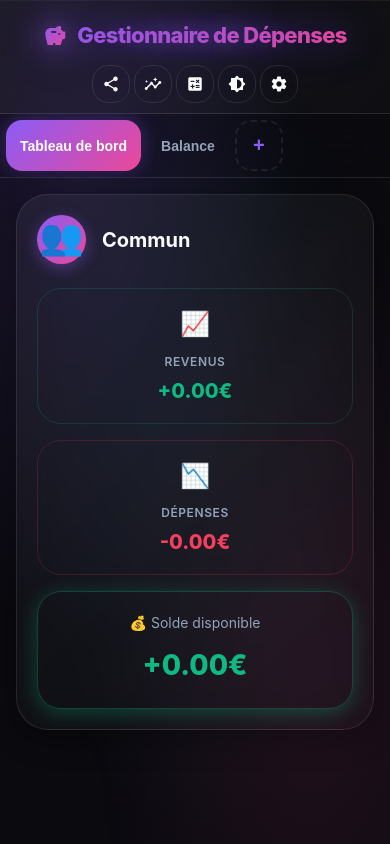
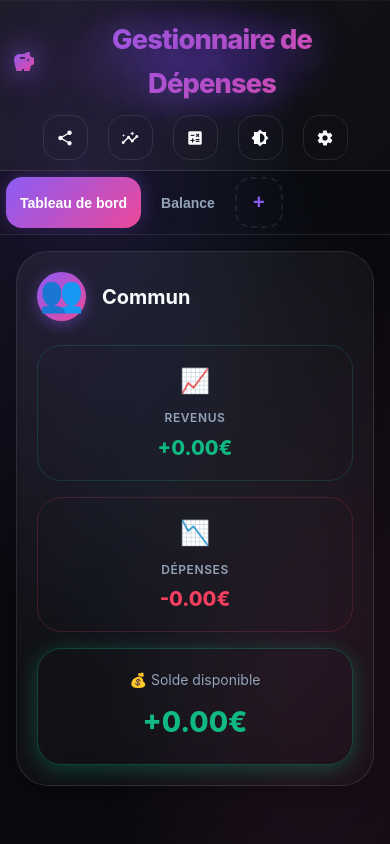
Before and after one commit to jhd71/Mon-Gestionnaire-de-Depenses, a plain HTML site: page index.html in a window 390 px wide. Drawn offline with nearby package versions, Linux system fonts and the light colour scheme.

Commit message:
Update styles.css

```diff
--- a/css/styles.css
+++ b/css/styles.css
@@ -1447,7 +1447,7 @@ body::before {
     }
 
     .header-buttons {
-        gap: 0.25rem;
+        gap: 1.25rem;
     }
 
     .btn-icon {
@@ -1524,7 +1524,7 @@ body::before {
     }
 
     .header h1 {
-        font-size: 1.375rem;
+        font-size: 1.7rem;
     }
 
     .header-icon {
@@ -1532,8 +1532,8 @@ body::before {
     }
 
     .header-buttons .btn-icon {
-        width: 38px;
-        height: 38px;
+        width: 45px;
+        height: 45px;
     }
 
     .tab {
```
